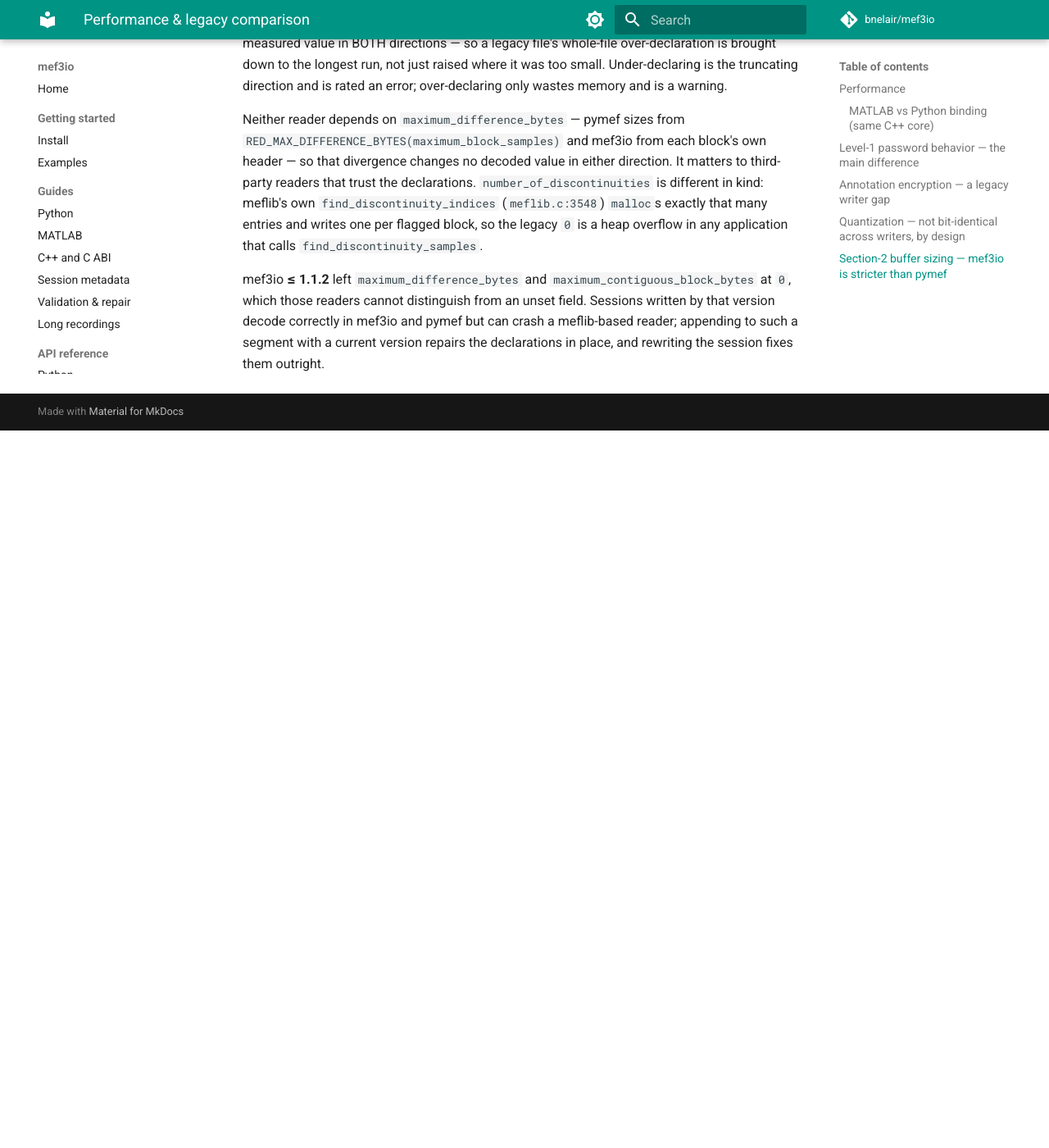
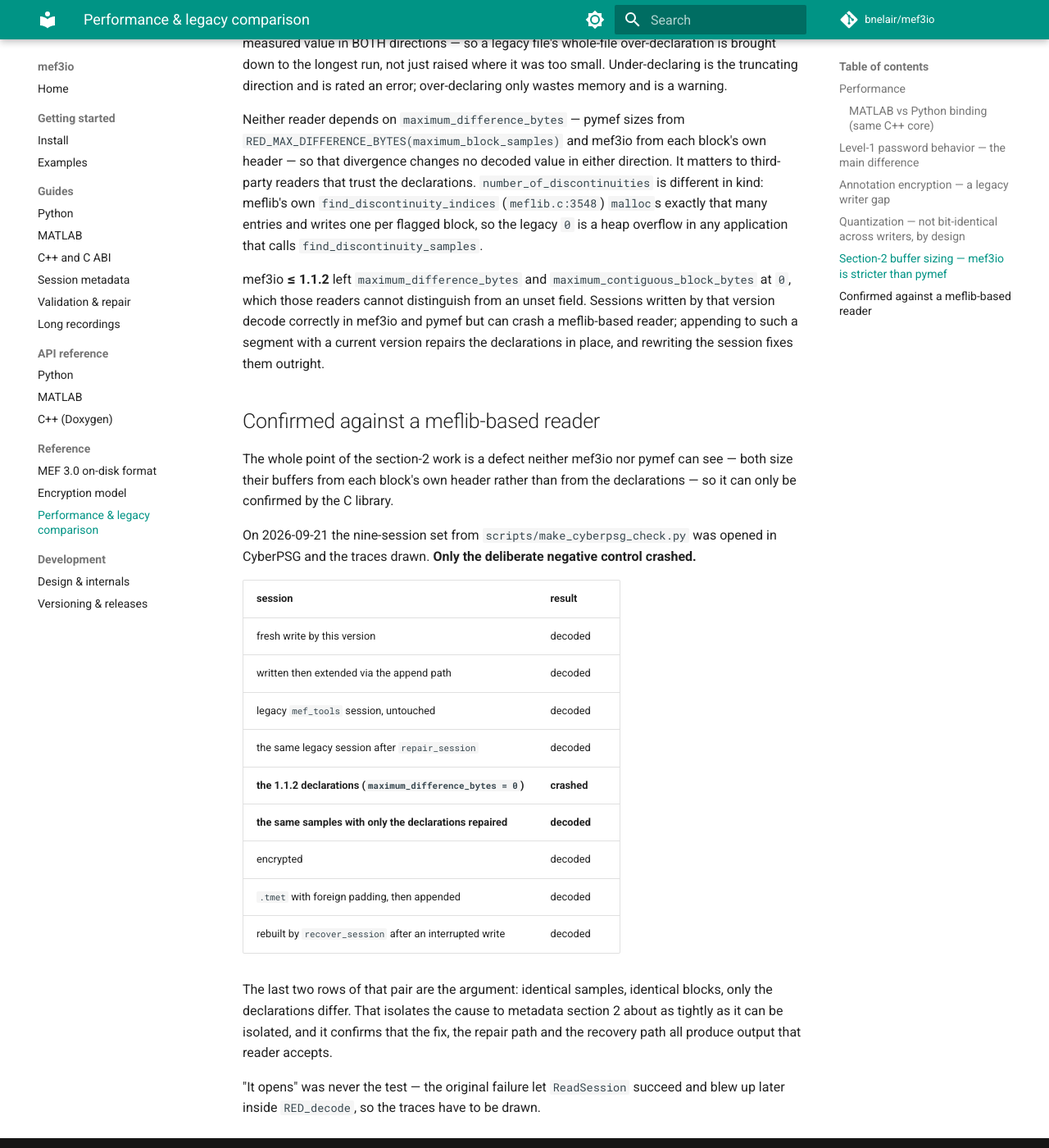
Before and after one commit to bnelair/mef3io, an MkDocs documentation site: the page built from docs/legacy_comparison.md, in a window 1280 px wide and 1400 px high, scrolled down 3434 px. Shown: the whole window at 82% size. Built offline with MkDocs 1.6.1 and Material for MkDocs 9.7.7, drawn with Linux system fonts in a browser that asks for light colours; comment, search, counter and statistics services are not loaded; before the commit the page ends 3959 px from its top, so only the background shows below that.

Commit message:
Record the CyberPSG result: only the negative control crashed
The nine-session check set was opened in CyberPSG and the traces drawn.
Only 05 crashed — the deliberate control carrying the mef3io <= 1.1.2
declarations.

That is the result the matrix was built to produce. The control failing is
what makes the rest meaningful: 06 is BYTE-FOR-BYTE the same samples and
the same blocks with only the declarations repaired, and it decodes. The
cause is therefore isolated to metadata section 2 about as tightly as it
can be.

Everything else decoded: a fresh write by this version, one extended
through the in-segment append path, an untouched legacy mef_tools session,
that same session after repair_session, an encrypted session, a .tmet
carrying foreign padding across an append (the critical defect fixed this
round), and a session rebuilt by recover_session after an interrupted
write. So the writer, the repair path and the recovery path all produce
output that reader accepts.

Mechanism (b) did NOT fire. 03 is an untouched legacy session with real
gaps declaring number_of_discontinuities = 0, which by meflib.c:3548
should overflow a zero-length malloc, and it decoded fine. Recorded
explicitly as NOT evidence that (b) is unreal — the same rule cuts both
ways as for the vendored source: one build tolerating it shows that build
does not take the path (it may never call find_discontinuity_indices), not
that no build does. times.discontinuities stays at Error severity; the
reasoning is unchanged, it is simply still unreproduced.

Recorded in CLAUDE.md, docs/legacy_comparison.md and the generator itself,
so the next person sees the baseline rather than re-deriving it.

Co-Authored-By: Claude Opus 5 (1M context) <noreply@anthropic.com>

```diff
--- a/docs/legacy_comparison.md
+++ b/docs/legacy_comparison.md
@@ -143,3 +143,34 @@ from an unset field. Sessions written by that version decode correctly in
 mef3io and pymef but can crash a meflib-based reader; appending to such a
 segment with a current version repairs the declarations in place, and rewriting
 the session fixes them outright.
+
+## Confirmed against a meflib-based reader
+
+The whole point of the section-2 work is a defect neither mef3io nor pymef can
+see — both size their buffers from each block's own header rather than from the
+declarations — so it can only be confirmed by the C library.
+
+On 2026-09-21 the nine-session set from `scripts/make_cyberpsg_check.py` was
+opened in CyberPSG and the traces drawn. **Only the deliberate negative control
+crashed.**
+
+| session | result |
+|---|---|
+| fresh write by this version | decoded |
+| written then extended via the append path | decoded |
+| legacy `mef_tools` session, untouched | decoded |
+| the same legacy session after `repair_session` | decoded |
+| **the 1.1.2 declarations (`maximum_difference_bytes = 0`)** | **crashed** |
+| **the same samples with only the declarations repaired** | **decoded** |
+| encrypted | decoded |
+| `.tmet` with foreign padding, then appended | decoded |
+| rebuilt by `recover_session` after an interrupted write | decoded |
+
+The last two rows of that pair are the argument: identical samples, identical
+blocks, only the declarations differ. That isolates the cause to metadata
+section 2 about as tightly as it can be isolated, and it confirms that the
+fix, the repair path and the recovery path all produce output that reader
+accepts.
+
+"It opens" was never the test — the original failure let `ReadSession` succeed
+and blew up later inside `RED_decode`, so the traces have to be drawn.
```
Also changed, not shown: CLAUDE.md (+20 -0 lines), 1 other file.
